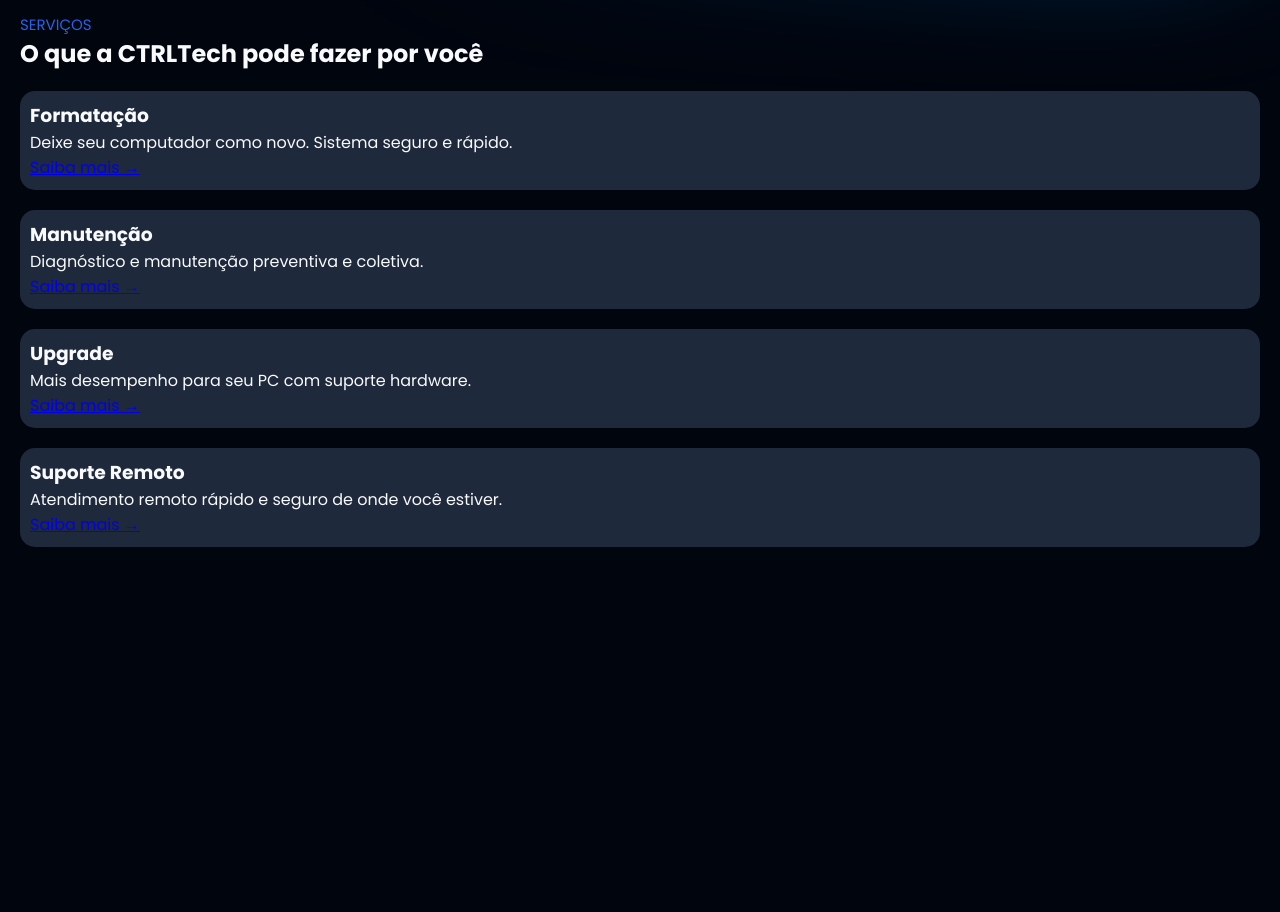
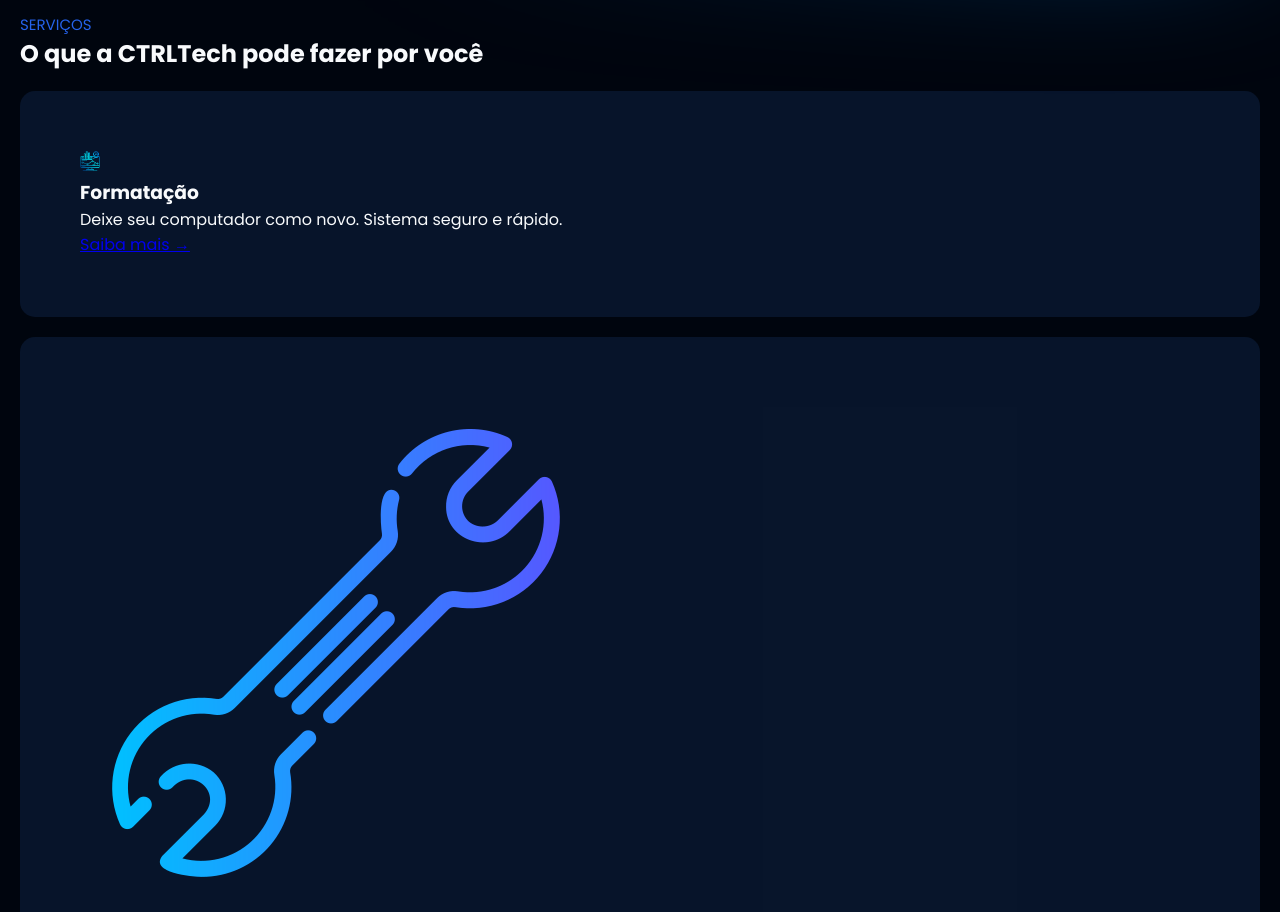
Before and after one commit to dernedevJR/CTRL-Tech, a plain HTML site: page html/index.html in a window 1280 px wide. Shown: the part 1372-2284 px from the top of the page. Before the commit the page ends 1919 px from the top, so only its background shows below. Drawn offline with Linux system fonts and the light colour scheme.

Commit message:
adiciona imagens dos cards

```diff
--- a/css/global.css
+++ b/css/global.css
@@ -9,7 +9,7 @@
 
     --background-primary-color: #00050e;
     --background-secundary-color: #2563eb;
-    --background-terciary-color: #1e293b;
+    --background-terciary-color: #17346257;
     --background-gradient-primary-color: #020617;
     --background-gradient-secundary-color: #0F172A;
 
--- a/css/services.css
+++ b/css/services.css
@@ -9,26 +9,13 @@
     gap: 20px;
     flex-direction: column;
 }
-.card-form{
+
+.card{
     background-color:var(--background-terciary-color);
     border-radius: 15px;
-    padding: 10px;
+    padding: 60px;
 }
 
-.card-manu{
-    background-color:var(--background-terciary-color);
-    border-radius: 15px;
-    padding: 10px;
+.img-computer{
+    width: 20px
 }
-
-.card-up{
-    background-color:var(--background-terciary-color);
-    border-radius: 15px;
-    padding: 10px;
-}
-
-.card-sup{
-    background-color:var(--background-terciary-color);
-    border-radius: 15px;
-    padding: 10px;
-}
--- a/html/index.html
+++ b/html/index.html
@@ -71,29 +71,29 @@
             </div>
 
             <div class="cards-container">
-                <section class="card-form">
-                    <div class="img-form"></div>
+                <section class="card">
+                    <img class="img-computer" src="../img/monitor.png" alt="">
                     <h3>Formatação</h3>
                     <p>Deixe seu computador como novo. Sistema seguro e rápido.</p>
                     <a href="#" target="_blank">Saiba mais &rarr;</a>
                 </section>
 
-                <section class="card-manu">
-                    <div class="img-manu"></div>
+                <section class="card">
+                    <img class="img-maintenance" src="../img/chave-inglesa.png" alt="">
                     <h3>Manutenção</h3>
                     <p>Diagnóstico e manutenção preventiva e coletiva.</p>
                     <a href="#" target="_blank">Saiba mais &rarr;</a>
                 </section>
 
-                <section class="card-up">
-                    <div class="img-up"></div>
+                <section class="card">
+                    <img class="img-upgrade" src="../img/velocimetro.png" alt="">
                     <h3>Upgrade</h3>
                     <p>Mais desempenho para seu PC com suporte hardware.</p>
                     <a href="#" target="_blank"> Saiba mais &rarr; </a>
                 </section>
 
-                <section class="card-sup">
-                    <div class="img-sup"></div>
+                <section class="card">
+                    <img class="img-remote" src="../img/apoio-suporte.png" alt="">
                     <h3>Suporte Remoto</h3>
                     <p>Atendimento remoto rápido e seguro de onde você estiver.</p>
                     <a href="#" target="_blank"> Saiba mais &rarr;</a>
```
Also changed, not shown: img/apoio-suporte.png (added), img/chave-inglesa.png (added), img/ferramentas.png (added), img/monitor.png (added), img/velocimetro.png (added).
